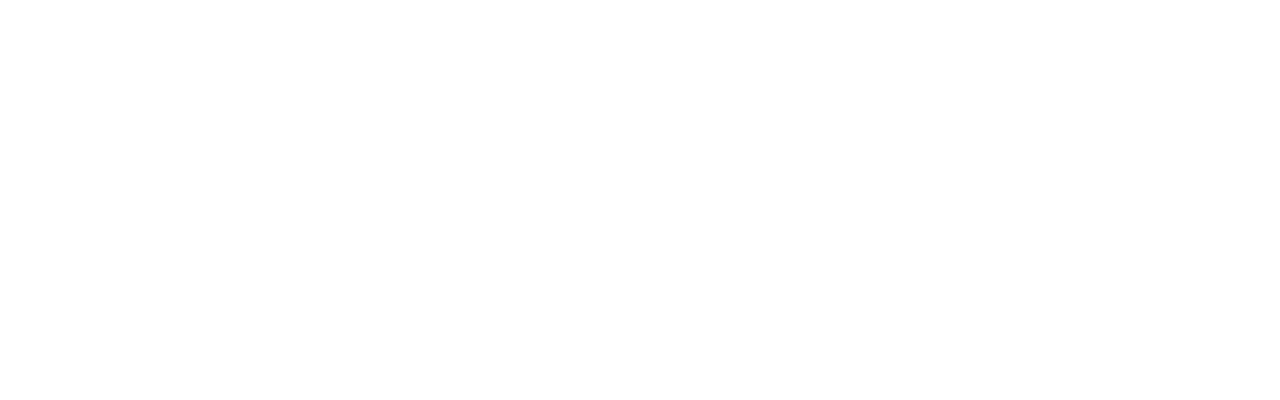
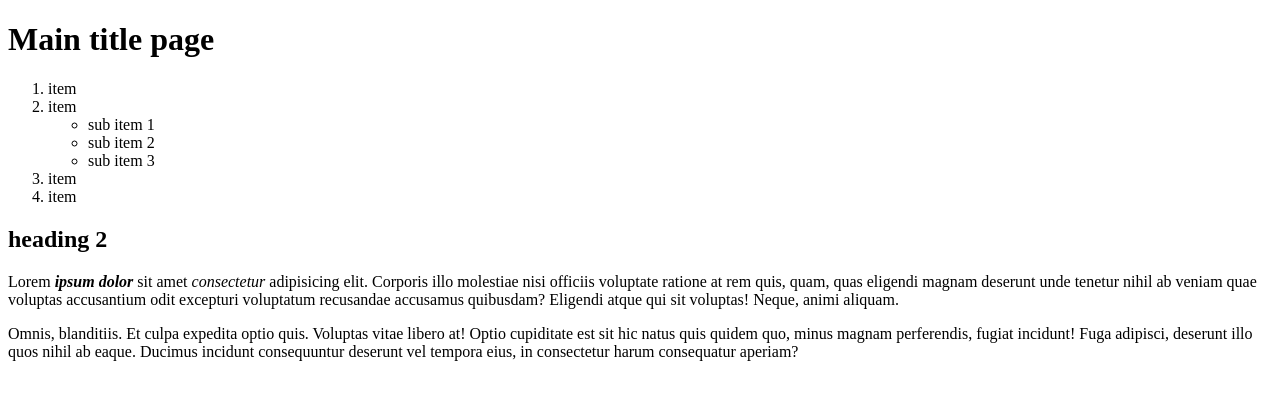
Before and after one commit to freshjsftm/fm2022-2-html-09-12-2022, a plain HTML site: page index.html in a window 1280 px wide. Drawn offline with Linux system fonts and the light colour scheme.

Commit message:
Add example tags

```diff
--- a/index.html
+++ b/index.html
@@ -3,9 +3,28 @@
 <head>
   <meta charset="UTF-8">
   <meta name="viewport" content="width=device-width, initial-scale=1.0">
-  <title>Document</title>
+  <title>HTML</title>
 </head>
 <body>
+  <h1>Main title page</h1>
 
+  <!-- ol>li*4{item} -->
+  <ol>
+    <li>item</li>
+    <li>item
+      <!-- ul>li*3{sub item $} -->
+      <ul>
+        <li>sub item 1</li>
+        <li>sub item 2</li>
+        <li>sub item 3</li>
+      </ul>
+    </li>
+    <li>item</li>
+    <li>item</li>
+  </ol>
+
+  <h2>heading 2</h2>
+  <p>Lorem <em><strong>ipsum dolor</strong></em>  sit amet <i>consectetur</i> adipisicing elit. Corporis illo molestiae nisi officiis <span>voluptate</span>  ratione at rem quis, quam, quas eligendi magnam deserunt unde tenetur nihil ab veniam quae voluptas accusantium odit excepturi voluptatum recusandae accusamus quibusdam? Eligendi atque qui sit voluptas! Neque, animi aliquam.</p>
+  <p>Omnis, blanditiis. Et culpa expedita optio quis. Voluptas vitae libero at! Optio cupiditate est sit hic natus quis quidem quo, minus magnam perferendis, fugiat incidunt! Fuga adipisci, deserunt illo quos nihil ab eaque. Ducimus incidunt consequuntur deserunt vel tempora eius, in consectetur harum consequatur aperiam?</p>
 </body>
 </html>
```
